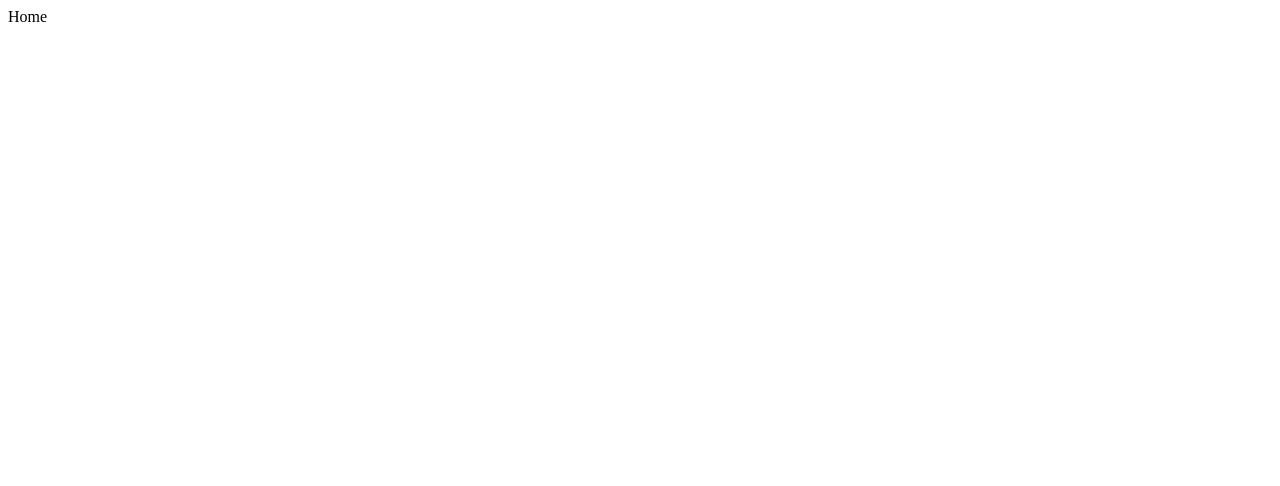
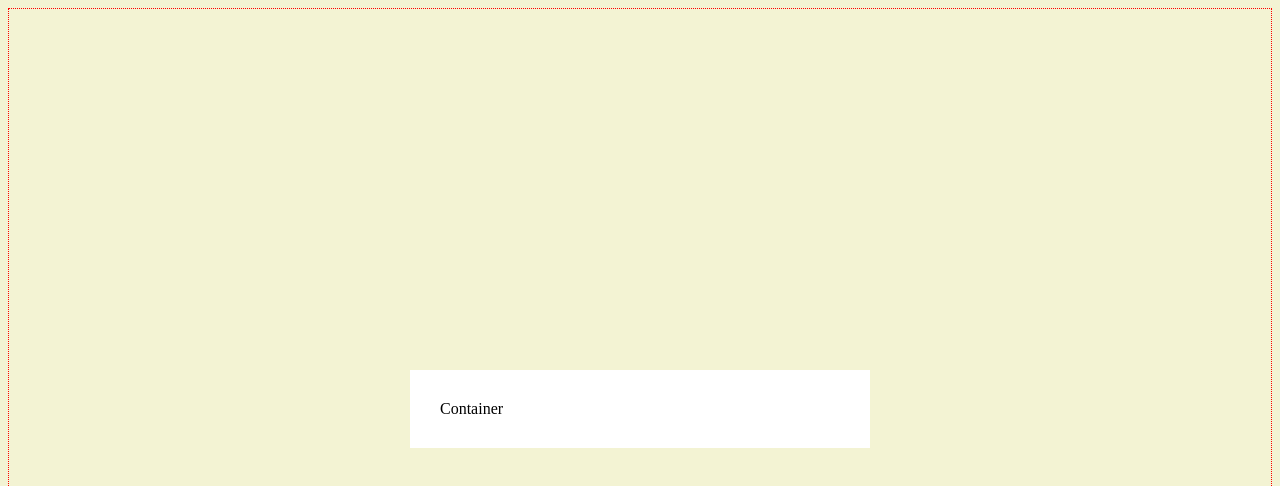
Before and after one commit to Jab90/todo-app, a React (Vite) app: page / in a window 1280 px wide. Shown: the top 486 px of the page. Built offline with nearby package versions, Linux system fonts and the light colour scheme.

Commit message:
Adding container component

```diff
--- a/src/App.scss
+++ b/src/App.scss
@@ -0,0 +1,13 @@
+html {
+  height: 100%;
+
+}
+
+body {
+  display: flex;
+  justify-content: center;
+  align-items: center;
+  border: 1px red dotted;
+  background-color: #f3f3d3;
+  height: 100%;
+}
--- /dev/null
+++ b/src/components/container/Container.jsx
@@ -0,0 +1,8 @@
+import React from 'react'
+import'./Container.scss'
+
+export default function Container() {
+  return (
+    <div className='container'>Container</div>
+  )
+}
--- /dev/null
+++ b/src/components/container/Container.scss
@@ -0,0 +1,5 @@
+.container {
+  background-color: white;
+  width: 400px;
+  padding: 30px;
+}
--- a/src/pages/Home.jsx
+++ b/src/pages/Home.jsx
@@ -1,7 +1,10 @@
 import React from 'react';
+import Container from '../components/container/Container';
 
 export default function Home() {
   return (
-    <div>Home</div>
+   <Container>
+
+   </Container>
   )
 }
```
